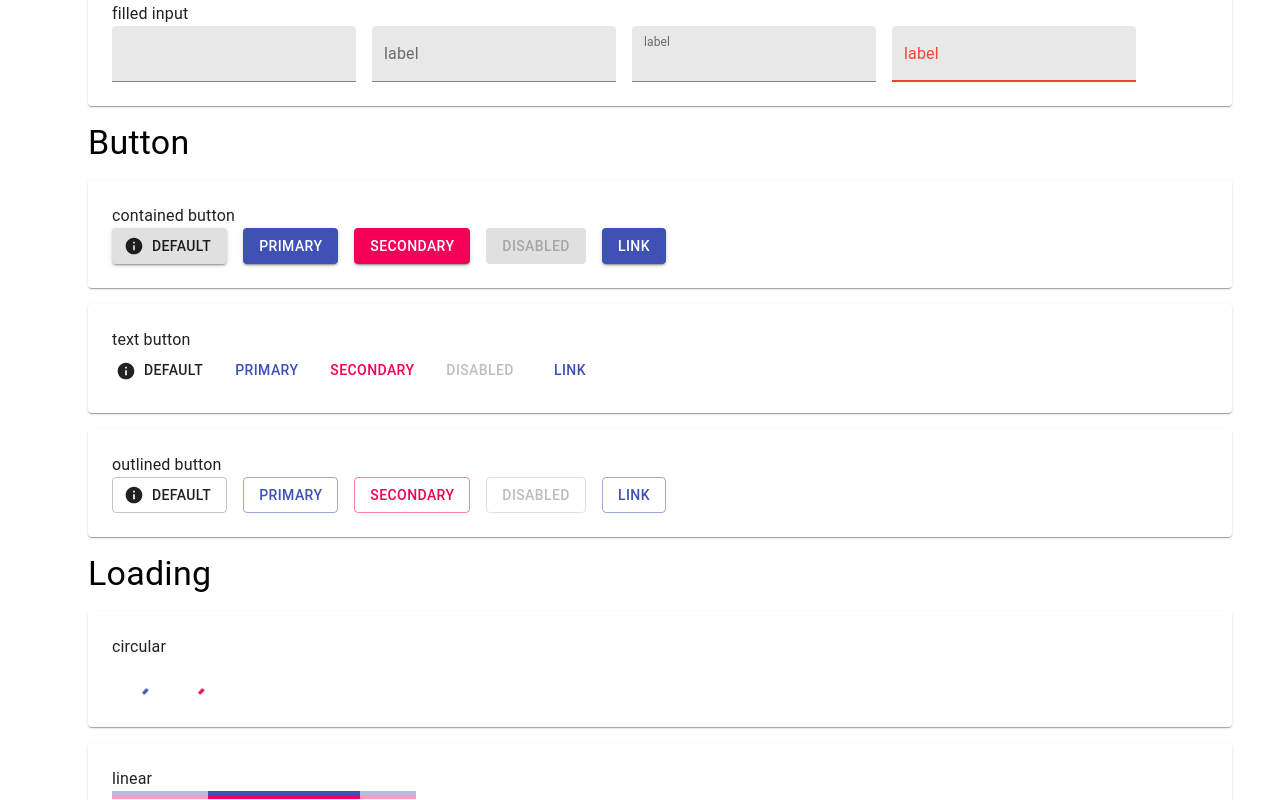
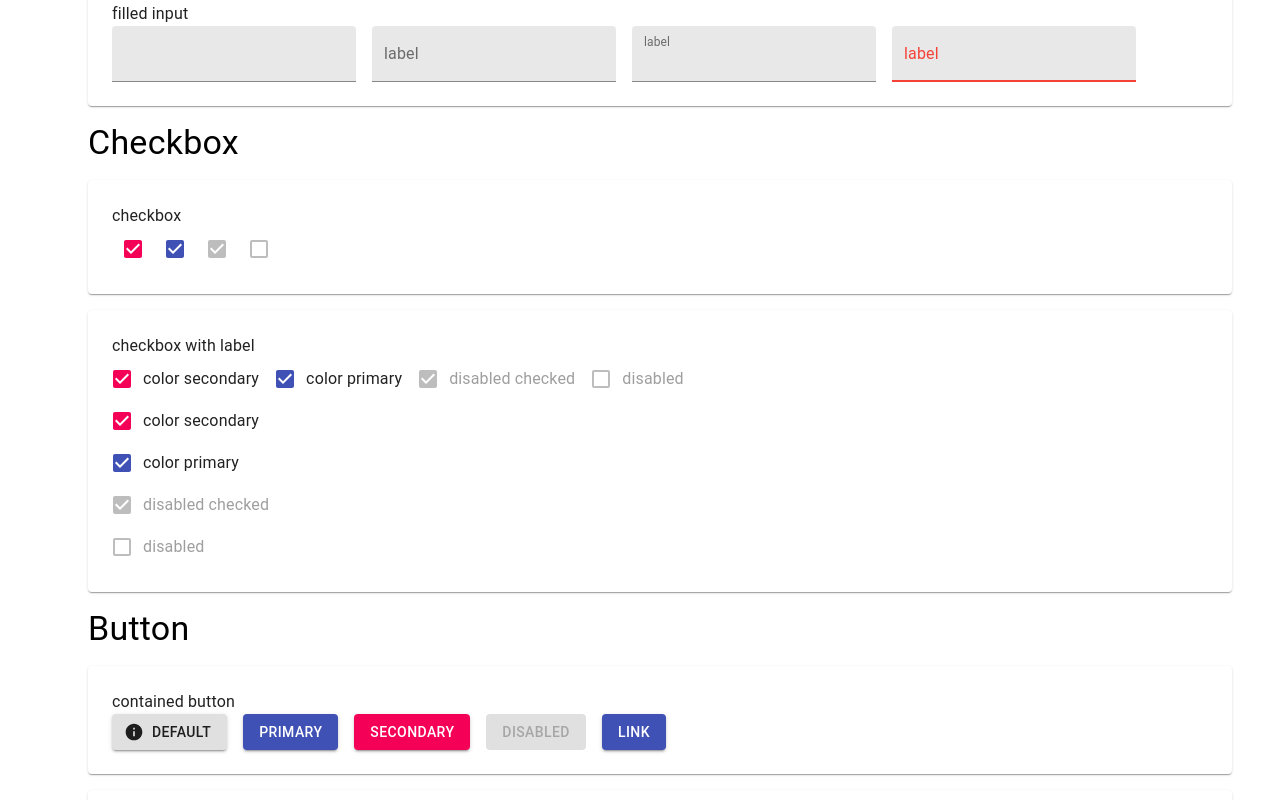
Before and after one commit to milligramme/react-app-playground, a React (Create React App) app: page /showcase in a window 1280 px wide. Shown: the part 440-1240 px from the top of the page. Built offline with nearby package versions, Linux system fonts and the light colour scheme.

Commit message:
Add checkbox

```diff
--- a/src/components/pages/Showcase/index.tsx
+++ b/src/components/pages/Showcase/index.tsx
@@ -17,7 +17,10 @@ import {
   Dialog,
   DialogTitle,
   DialogContent,
-  DialogActions
+  DialogActions,
+  Checkbox,
+  FormControlLabel,
+  FormGroup
 } from "@material-ui/core";
 import { Info as InfoIcon, Close as CloseIcon } from "@material-ui/icons";
 
@@ -88,6 +91,62 @@ const Showcase: React.FunctionComponent = () => {
                 InputLabelProps={{ shrink: true }}
               />
               <TextField label="label" variant="filled" error={true} />
+            </div>
+          </Paper>
+        </Box>
+
+        <Box>
+          <Typography variant="h4">Checkbox</Typography>
+          <Paper classes={{ root: classes.LayoutPaper }}>
+            <Typography>checkbox</Typography>
+            <div className={classes.Items}>
+              <FormGroup row={true}>
+                <Checkbox color="secondary" checked={true} />
+                <Checkbox color="primary" checked={true} />
+                <Checkbox color="secondary" checked={true} disabled={true} />
+                <Checkbox color="secondary" disabled={true} />
+              </FormGroup>
+            </div>
+          </Paper>
+          <Paper classes={{ root: classes.LayoutPaper }}>
+            <Typography>checkbox with label</Typography>
+            <div className={classes.Items}>
+              <FormGroup row={true}>
+                <FormControlLabel
+                  control={<Checkbox checked={true} color="secondary" />}
+                  label="color secondary"
+                />
+                <FormControlLabel
+                  control={<Checkbox checked={true} color="primary" />}
+                  label="color primary"
+                />
+                <FormControlLabel
+                  control={<Checkbox disabled={true} checked={true} />}
+                  label="disabled checked"
+                />
+                <FormControlLabel
+                  control={<Checkbox disabled={true} />}
+                  label="disabled"
+                />
+              </FormGroup>
+              <FormGroup row={false}>
+                <FormControlLabel
+                  control={<Checkbox checked={true} color="secondary" />}
+                  label="color secondary"
+                />
+                <FormControlLabel
+                  control={<Checkbox checked={true} color="primary" />}
+                  label="color primary"
+                />
+                <FormControlLabel
+                  control={<Checkbox disabled={true} checked={true} />}
+                  label="disabled checked"
+                />
+                <FormControlLabel
+                  control={<Checkbox disabled={true} />}
+                  label="disabled"
+                />
+              </FormGroup>
             </div>
           </Paper>
         </Box>
```
